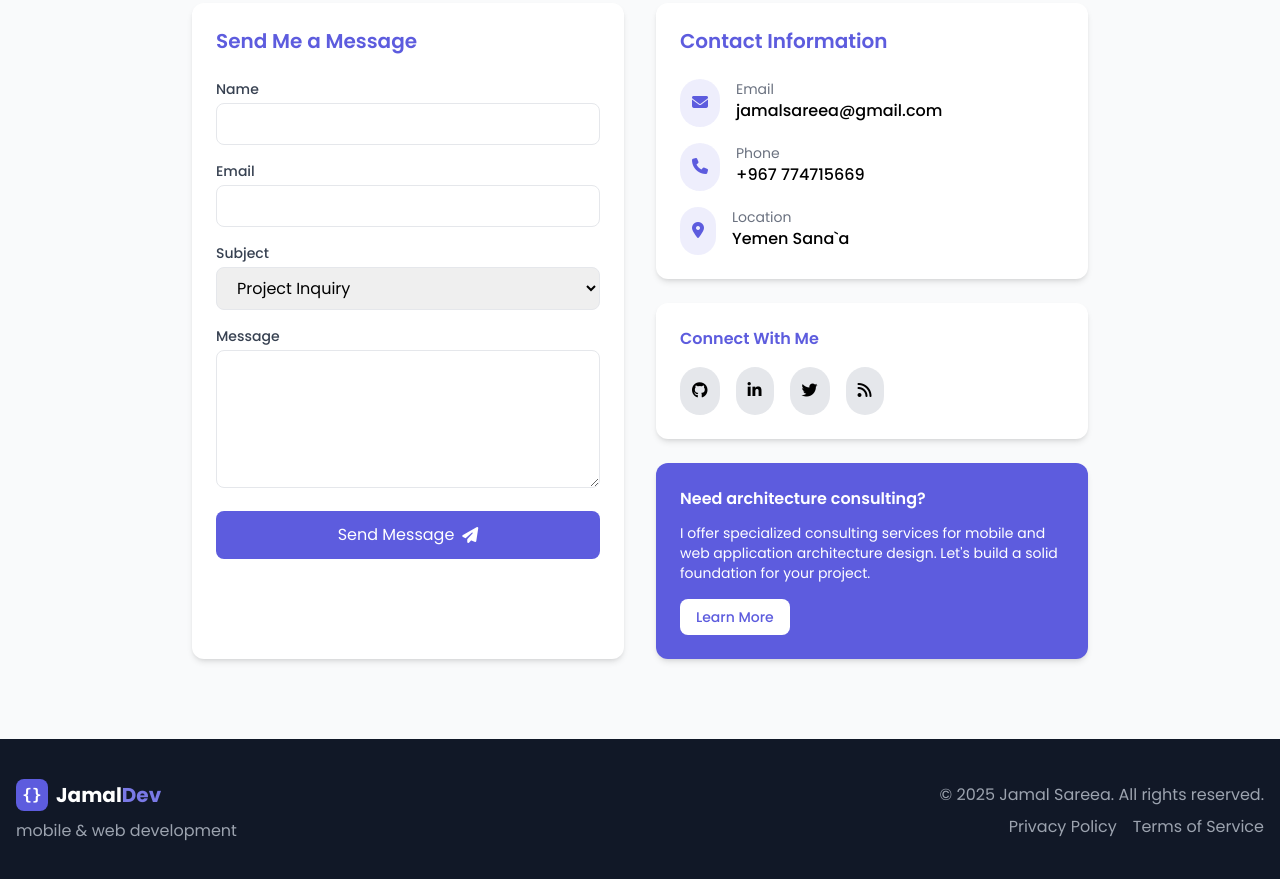
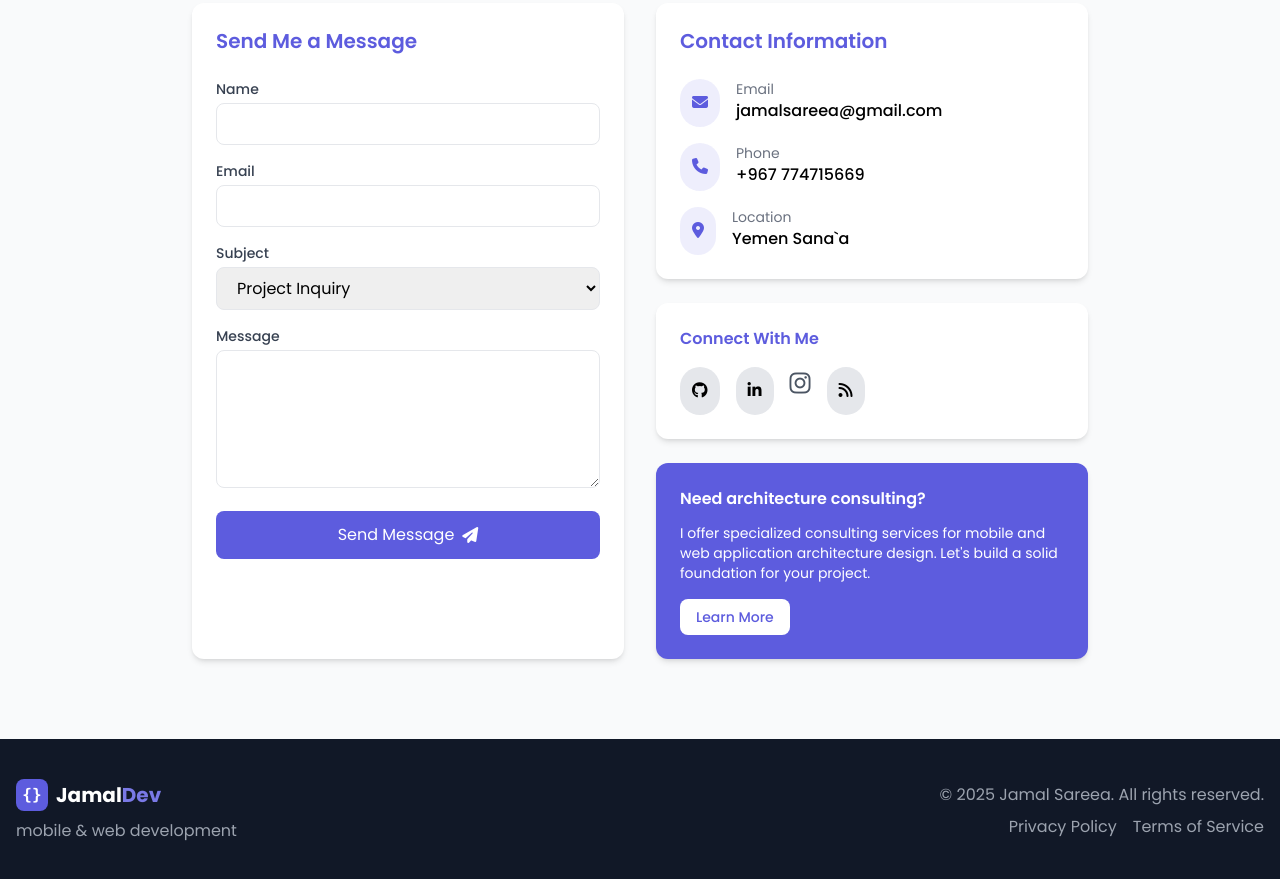
Before and after one commit to jamal-sareea25/protofile, a plain HTML site: page index.html in a window 1280 px wide. Shown: the part 7139-8018 px from the top of the page. Drawn offline with nearby package versions, Linux system fonts and the light colour scheme.

Commit message:
last Update index.html

```diff
--- a/index.html
+++ b/index.html
@@ -1301,9 +1301,9 @@
                             <a href="https://www.linkedin.com/in/jamal-sareea-0b3b62261 " class="bg-gray-200 dark:bg-gray-700 p-3 rounded-full hover:bg-primary hover:text-white transition">
                                 <i class="fab fa-linkedin-in"></i>
                             </a>
-                            <a href="https://jamal-sareea25.github.io/protofile/" class="bg-gray-200 dark:bg-gray-700 p-3 rounded-full hover:bg-primary hover:text-white transition">
-                                <i class="fab fa-twitter"></i>
-                            </a>
+                             <a href="https://www.instagram.com/jam_sa1" class="text-gray-600 dark:text-gray-400 hover:text-primary dark:hover:text-primary-light transition">
+                            <i class="fab fa-instagram text-2xl"></i>
+                        </a>
                             <a href="#" class="bg-gray-200 dark:bg-gray-700 p-3 rounded-full hover:bg-primary hover:text-white transition">
                                 <i class="fas fa-rss"></i>
                             </a>
```
